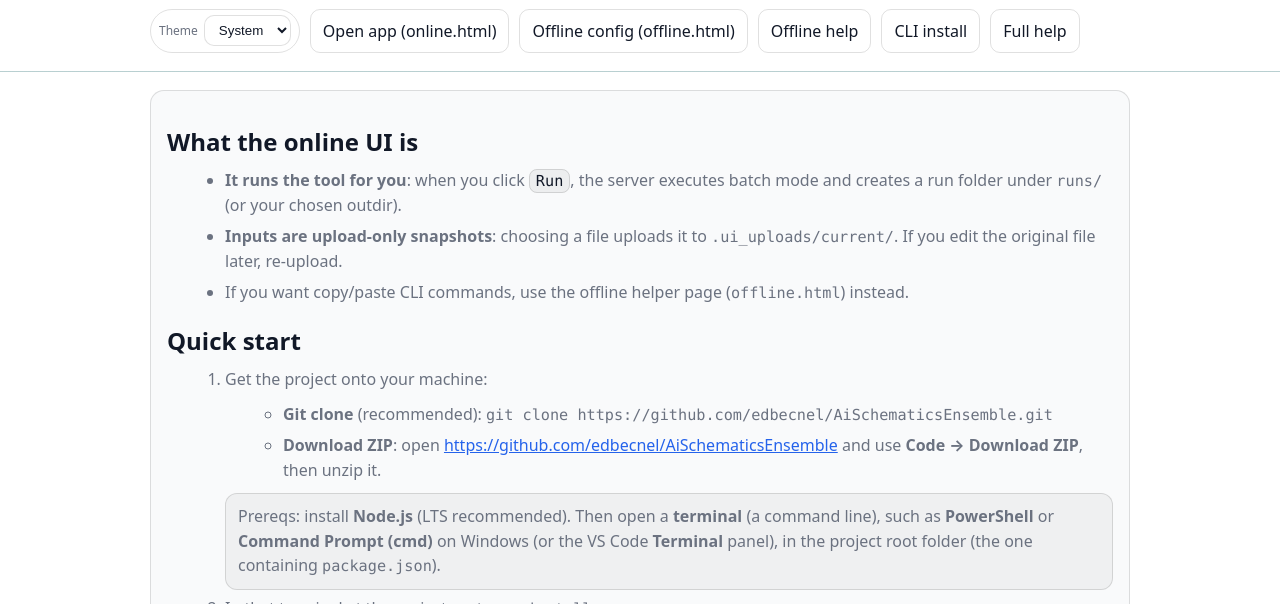
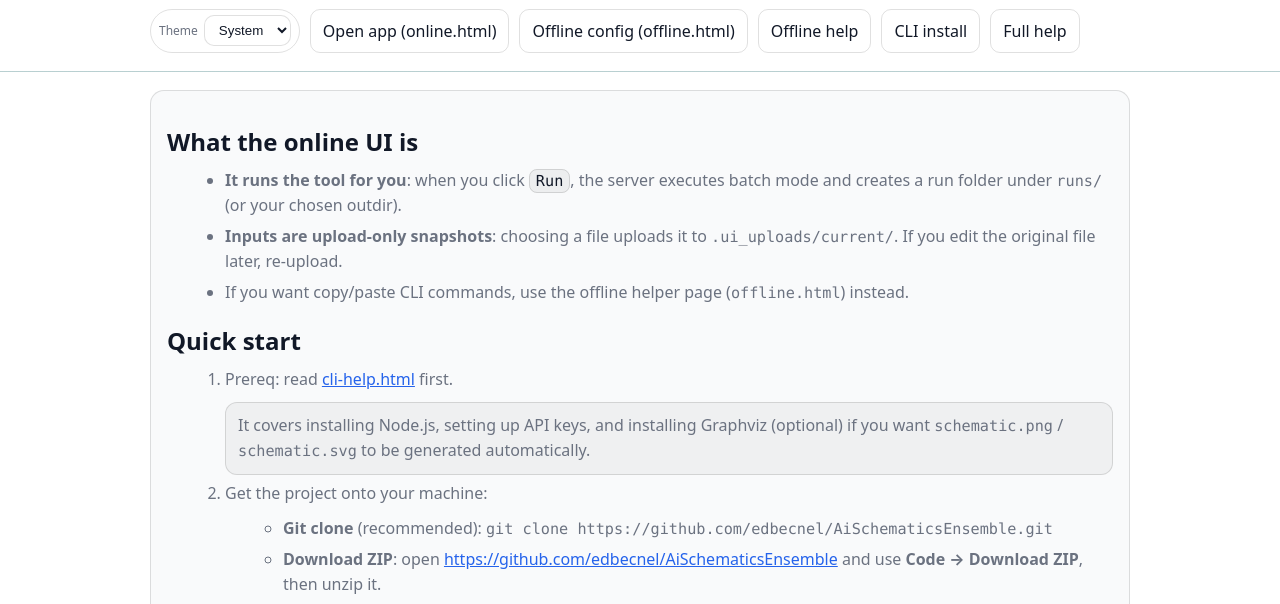
Before and after one commit to edbecnel/AiSchematicsEnsemble, a website: page online-help.html in a window 1280 px wide. Shown: the part 124-728 px from the top of the page. Drawn offline with Linux system fonts and the light colour scheme.

Commit message:
docs: link online help and Graphviz prereqs
- online-help: point Quick start to cli-help (Graphviz/Node/API keys)\n- cli-help: add Online UI help link; rename Home to Offline Home\n- offline-help: rename Home to Offline Home

```diff
--- a/online-help.html
+++ b/online-help.html
@@ -235,6 +235,14 @@
         <h2 id="quickstart">Quick start</h2>
         <ol>
           <li>
+            Prereq: read <a href="cli-help.html">cli-help.html</a> first.
+            <div class="note">
+              It covers installing Node.js, setting up API keys, and installing
+              Graphviz (optional) if you want <code>schematic.png</code> /
+              <code>schematic.svg</code> to be generated automatically.
+            </div>
+          </li>
+          <li>
             Get the project onto your machine:
             <ul>
               <li>
```
Also changed, not shown: cli-help.html (+2 -1 lines), offline-help.html (+1 -1 lines).
